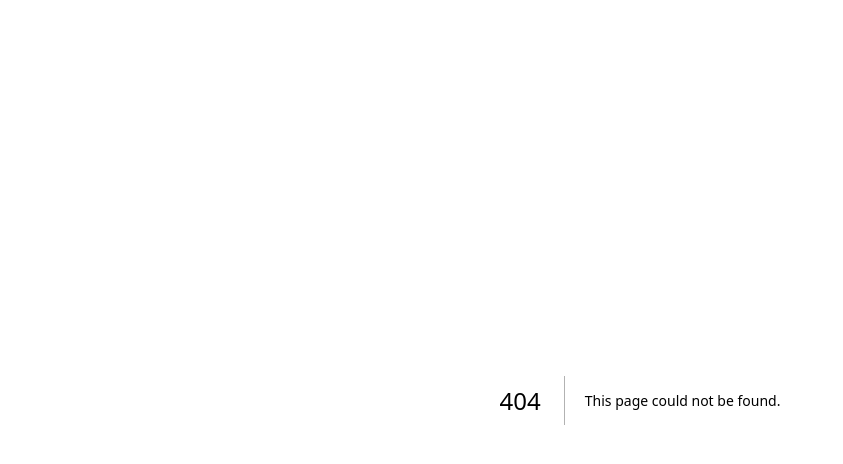
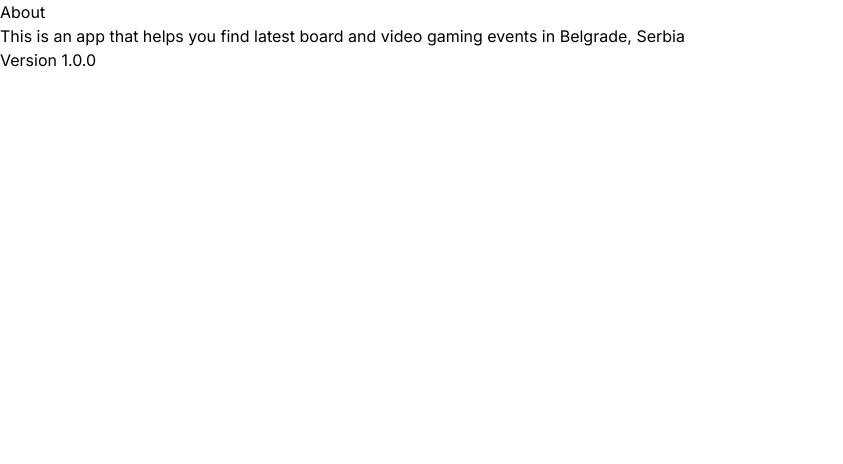
Before and after one commit to srdjanmaljukan/belgrade-gaming-events, a Next.js app: page /about in a window 1280 px wide. Before the commit this address had no page. Shown: the top 464 px of the page, without its empty margins (0-843 px from the left). Built offline with nearby package versions, Linux system fonts and the light colour scheme.

Commit message:
Initial commit

```diff
--- /dev/null
+++ b/app/about/page.tsx
@@ -0,0 +1,13 @@
+import React from 'react'
+
+const AboutPage = () => {
+  return (
+    <div>
+        <h1>About</h1>
+        <p>This is an app that helps you find latest board and video gaming events in Belgrade, Serbia</p>
+        <p>Version 1.0.0</p>
+    </div>
+  )
+}
+
+export default AboutPage
--- /dev/null
+++ b/app/events/[slug]/page.tsx
@@ -0,0 +1,9 @@
+import React from 'react'
+
+const EventPage = () => {
+  return (
+    <div>EventPage</div>
+  )
+}
+
+export default EventPage
--- /dev/null
+++ b/app/events/add/page.tsx
@@ -0,0 +1,9 @@
+import React from 'react'
+
+const AddEventPage = () => {
+  return (
+    <div>AddEventPage</div>
+  )
+}
+
+export default AddEventPage
--- /dev/null
+++ b/app/events/page.tsx
@@ -0,0 +1,9 @@
+import React from 'react'
+
+const EventsPage = () => {
+  return (
+    <div>EventsPage</div>
+  )
+}
+
+export default EventsPage
--- a/app/globals.css
+++ b/app/globals.css
@@ -4,26 +4,16 @@
 
 :root {
   --foreground-rgb: 0, 0, 0;
-  --background-start-rgb: 214, 219, 220;
-  --background-end-rgb: 255, 255, 255;
 }
 
 @media (prefers-color-scheme: dark) {
   :root {
     --foreground-rgb: 255, 255, 255;
-    --background-start-rgb: 0, 0, 0;
-    --background-end-rgb: 0, 0, 0;
   }
 }
 
 body {
   color: rgb(var(--foreground-rgb));
-  background: linear-gradient(
-      to bottom,
-      transparent,
-      rgb(var(--background-end-rgb))
-    )
-    rgb(var(--background-start-rgb));
 }
 
 @layer utilities {
```
